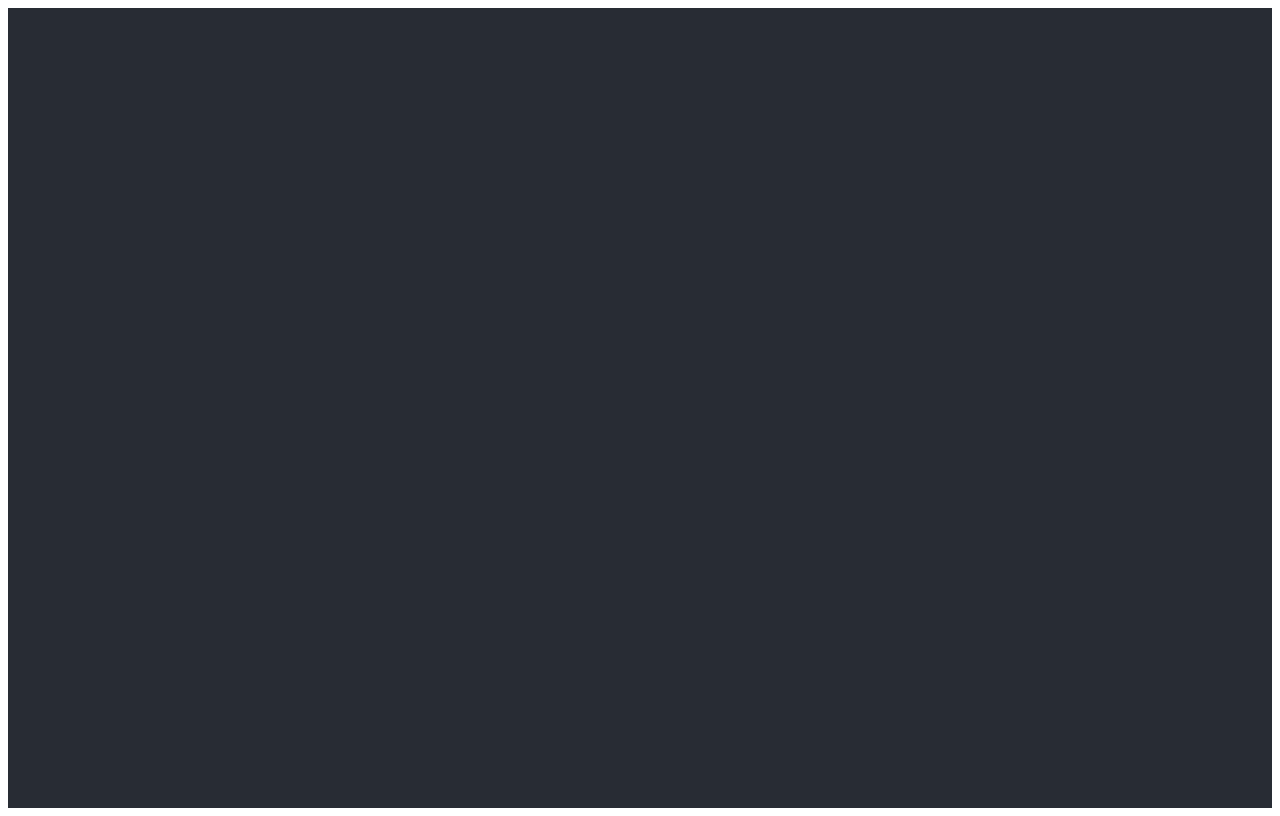
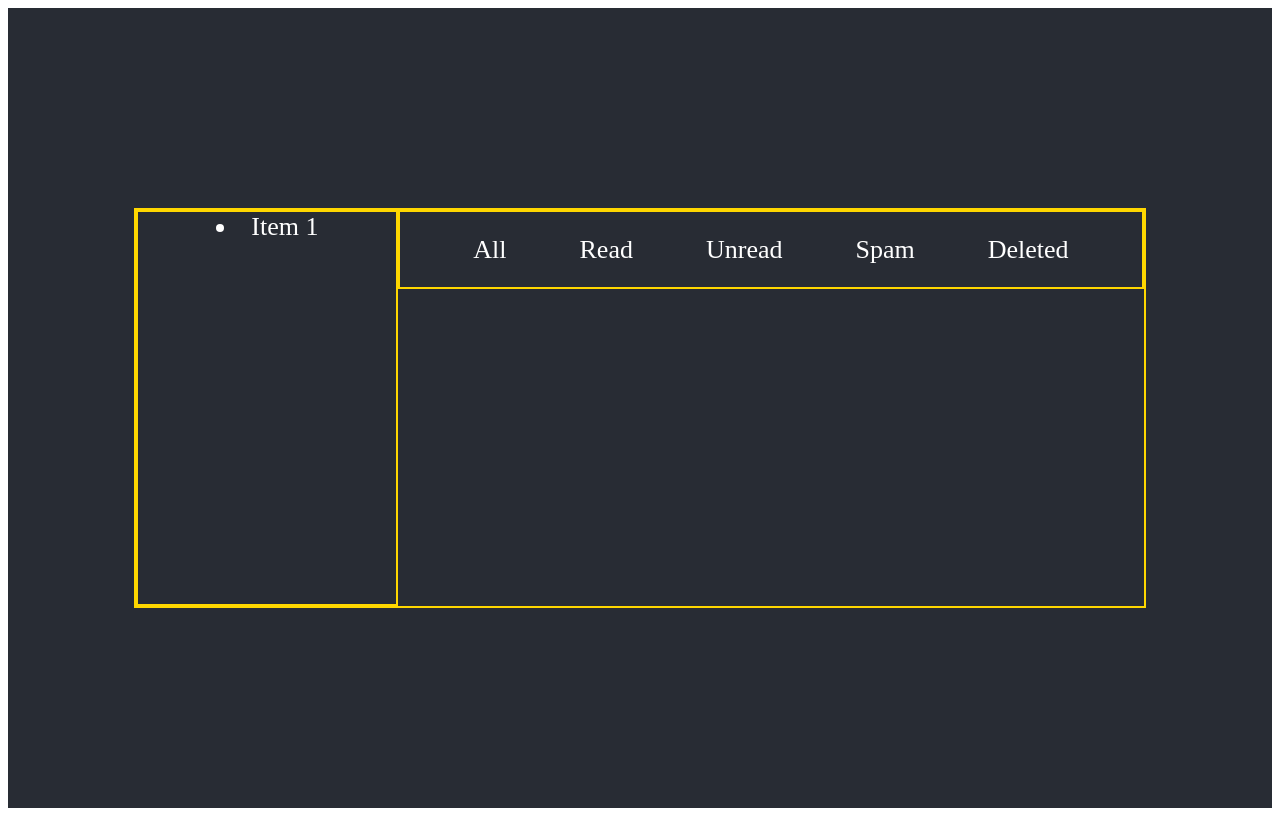
Before and after one commit to Reggie899/frontend_murder_mystery_email, a React (Create React App) app: page / in a window 1280 px wide. Both pictures are taken after typing "name@example.com", "Sample123" into the empty fields and a click on the button "Login". Built offline with nearby package versions, Linux system fonts and the light colour scheme.

Commit message:
container for inbox added

```diff
--- a/src/App.css
+++ b/src/App.css
@@ -1,3 +1,7 @@
+* {
+  box-sizing: border-box;
+}
+
 .App,
 .home {
   text-align: center;
@@ -18,7 +22,8 @@
   }
 }
 
-.App-header, .home {
+.App-header,
+.home {
   background-color: #282c34;
   min-height: 100vh;
   display: flex;
@@ -50,6 +55,45 @@ button {
   width: 100px;
 }
 
+container {
+  border: 2px solid gold;
+  height: 400px;
+  width: 80%;
+  display: flex;
+  flex-direction: row;
+}
+
+container .sidebar {
+  border: 2px solid gold;
+  height: 100%;
+  width: 35%;
+}
+
+container .rightside {
+  display: flex;
+  flex-direction: column;
+  width: 100%;
+}
+
+.navigationBar {
+  border: 2px solid gold;
+  height: 20%;
+  display: flex;
+  /* justify-content: space-evenly; */
+  align-items: center;
+}
+
+.menu {
+  /* border: 2px solid gold; */
+  width: 100%;
+  display: flex;
+  flex-direction: row;
+  justify-content: space-evenly;
+}
+
+.mailview {
+}
+
 @keyframes App-logo-spin {
   from {
     transform: rotate(0deg);
--- a/src/components/HomeComponent.js
+++ b/src/components/HomeComponent.js
@@ -1,18 +1,31 @@
 import React from "react";
+import Mails from "./Mails";
 
-
-function HomeComponent() {
-return (
-
-<div className="home">
-<container>
-
-</container>
+const navigationBarItems = <div className="menu">
+    <div>All</div>
+    <div>Read</div>
+    <div>Unread</div>
+    <div>Spam</div>
+    <div>Deleted</div>
 
 </div>
 
-)
-
+function HomeComponent() {
+  return (
+    <div className="home">
+      <container>
+        <div className="sidebar">
+            <Mails />
+        </div>
+        <div className="rightside">
+          <div className="navigationBar">
+              {navigationBarItems}
+              </div>
+          <div className="mailview"></div>
+        </div>
+      </container>
+    </div>
+  );
 }
 
-export default HomeComponent
+export default HomeComponent;
--- /dev/null
+++ b/src/components/Mails.js
@@ -0,0 +1,21 @@
+
+
+// Call from Mongo DB 20 Mails
+// + 5 Deleted
+
+
+
+
+
+
+function Mails() {
+    return (
+      <div className="mail">
+       <li>
+Item 1
+       </li>
+      </div>
+    );
+  }
+
+  export default Mails;
```
